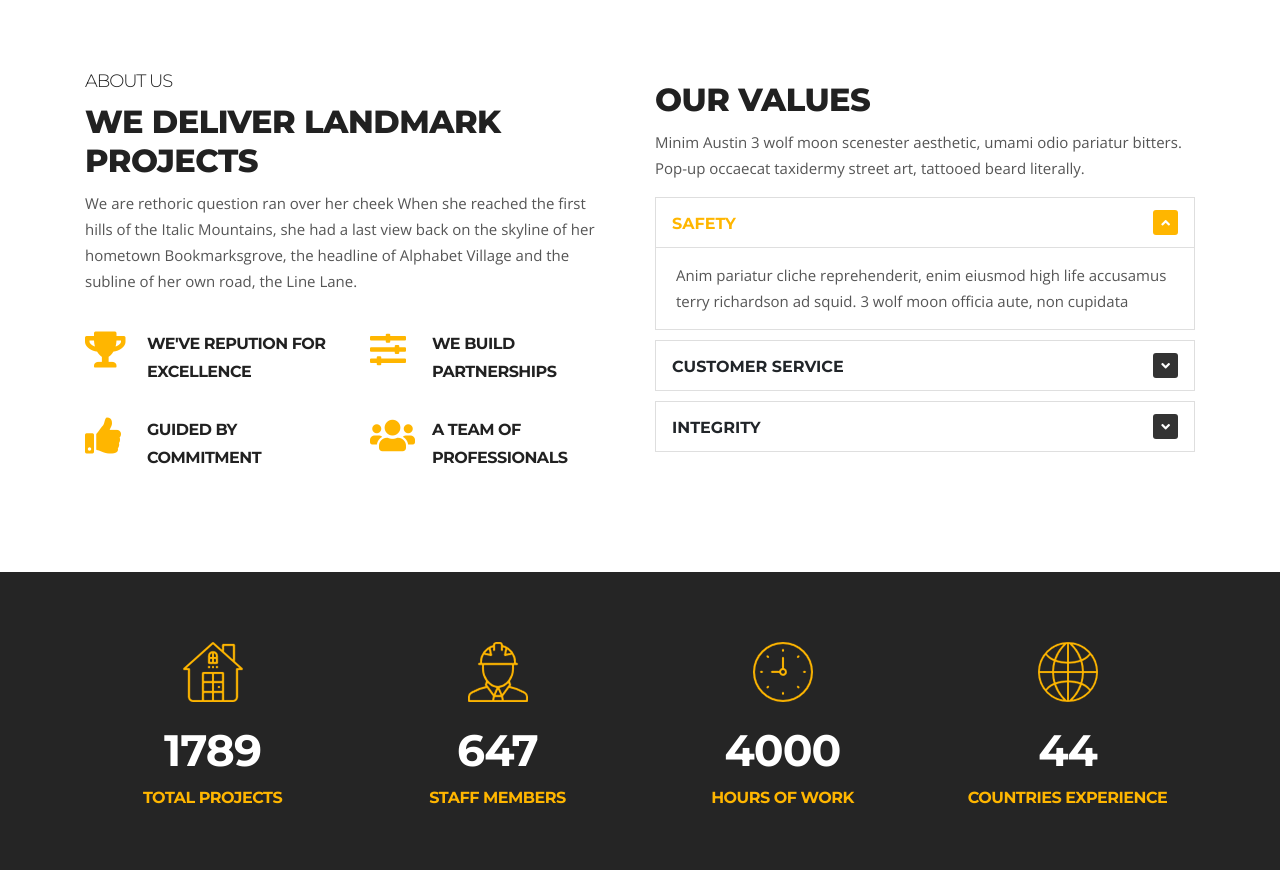
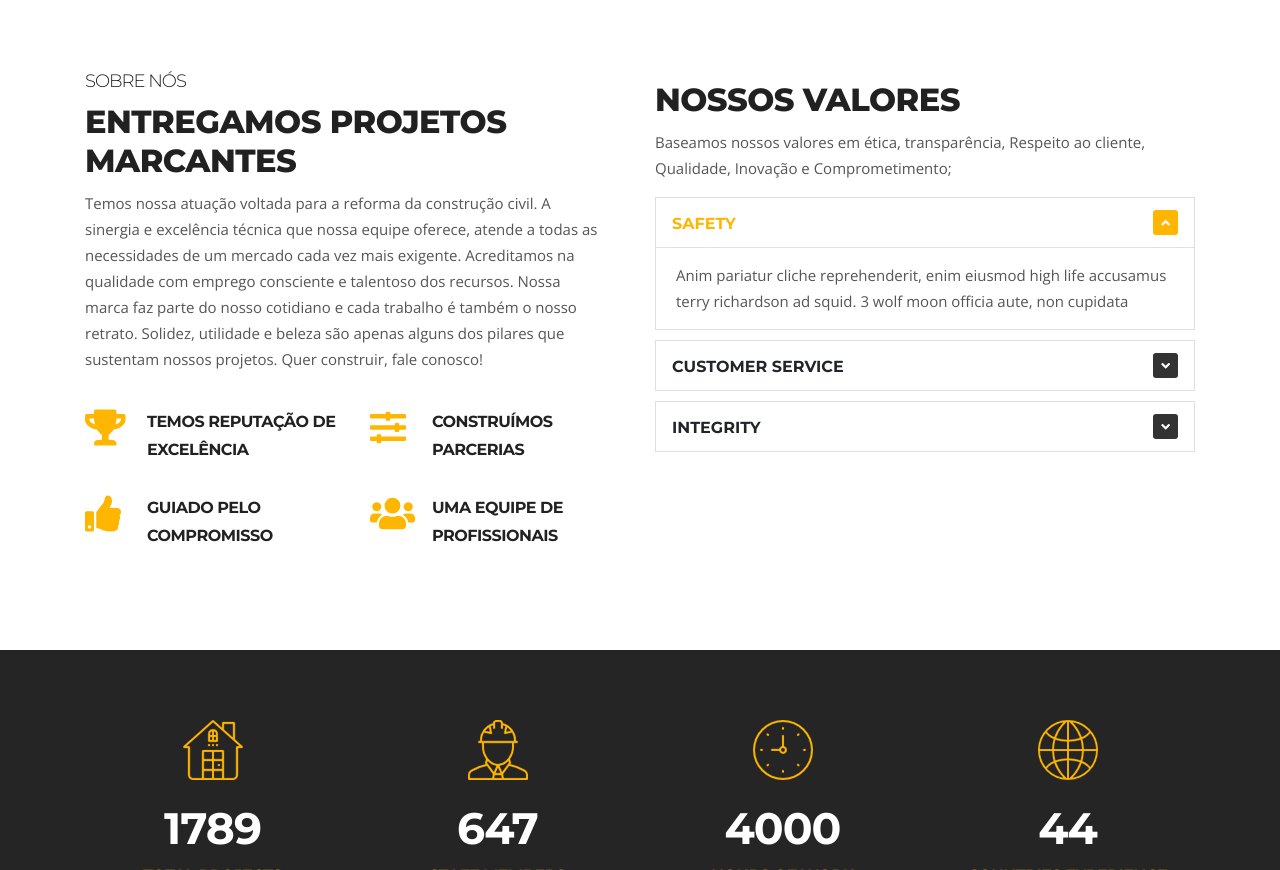
Before and after one commit to adalbertocarv/RAlves, a plain HTML site: page index.html in a window 1280 px wide. Shown: the part 996-1866 px from the top of the page. Drawn offline with nearby package versions, Linux system fonts and the light colour scheme; some packages are replaced by stand-ins of ours.

Commit message:
Update index.html

```diff
--- a/index.html
+++ b/index.html
@@ -273,11 +273,14 @@
     <div class="row">
         <div class="col-lg-6">
           <div class="ts-intro">
-              <h2 class="into-title">About Us</h2>
-              <h3 class="into-sub-title">We deliver landmark projects</h3>
-              <p>We are rethoric question ran over her cheek When she reached the first hills of the Italic Mountains,
-                she had a last view back on the skyline of her hometown Bookmarksgrove, the headline of Alphabet Village
-                and the subline of her own road, the Line Lane.</p>
+              <h2 class="into-title">Sobre nós</h2>
+              <h3 class="into-sub-title">ENTREGAMOS PROJETOS MARCANTES</h3>
+              <p>Temos nossa atuação voltada para a reforma da construção civil. A sinergia e excelência técnica que nossa equipe oferece, atende a todas as necessidades de um mercado cada vez mais exigente.
+
+                Acreditamos na qualidade com emprego consciente e talentoso dos recursos. Nossa marca faz parte do nosso cotidiano e cada trabalho é também o nosso retrato.
+
+                Solidez, utilidade e beleza são apenas alguns dos pilares que sustentam nossos projetos.
+                Quer construir, fale conosco!</p>
           </div><!-- Intro box end -->
 
           <div class="gap-20"></div>
@@ -289,7 +292,7 @@
                       <i class="fas fa-trophy"></i>
                     </span>
                     <div class="ts-service-box-content">
-                      <h3 class="service-box-title">We've Repution for Excellence</h3>
+                      <h3 class="service-box-title">TEMOS REPUTAÇÃO DE EXCELÊNCIA</h3>
                     </div>
                 </div><!-- Service 1 end -->
               </div><!-- col end -->
@@ -300,7 +303,7 @@
                       <i class="fas fa-sliders-h"></i>
                     </span>
                     <div class="ts-service-box-content">
-                      <h3 class="service-box-title">We Build Partnerships</h3>
+                      <h3 class="service-box-title">CONSTRUÍMOS PARCERIAS</h3>
                     </div>
                 </div><!-- Service 2 end -->
               </div><!-- col end -->
@@ -313,7 +316,7 @@
                       <i class="fas fa-thumbs-up"></i>
                     </span>
                     <div class="ts-service-box-content">
-                      <h3 class="service-box-title">Guided by Commitment</h3>
+                      <h3 class="service-box-title">GUIADO PELO COMPROMISSO</h3>
                     </div>
                 </div><!-- Service 1 end -->
               </div><!-- col end -->
@@ -324,7 +327,7 @@
                       <i class="fas fa-users"></i>
                     </span>
                     <div class="ts-service-box-content">
-                      <h3 class="service-box-title">A Team of Professionals</h3>
+                      <h3 class="service-box-title">UMA EQUIPE DE PROFISSIONAIS</h3>
                     </div>
                 </div><!-- Service 2 end -->
               </div><!-- col end -->
@@ -332,8 +335,12 @@
         </div><!-- Col end -->
 
         <div class="col-lg-6 mt-4 mt-lg-0">
-          <h3 class="into-sub-title">Our Values</h3>
-          <p>Minim Austin 3 wolf moon scenester aesthetic, umami odio pariatur bitters. Pop-up occaecat taxidermy street art, tattooed beard literally.</p>
+          <h3 class="into-sub-title">Nossos valores</h3>
+          <p>Baseamos nossos valores em ética, transparência,
+            Respeito ao cliente,
+            Qualidade,
+            Inovação e
+            Comprometimento;</p>
 
           <div class="accordion accordion-group" id="our-values-accordion">
               <div class="card">
```
